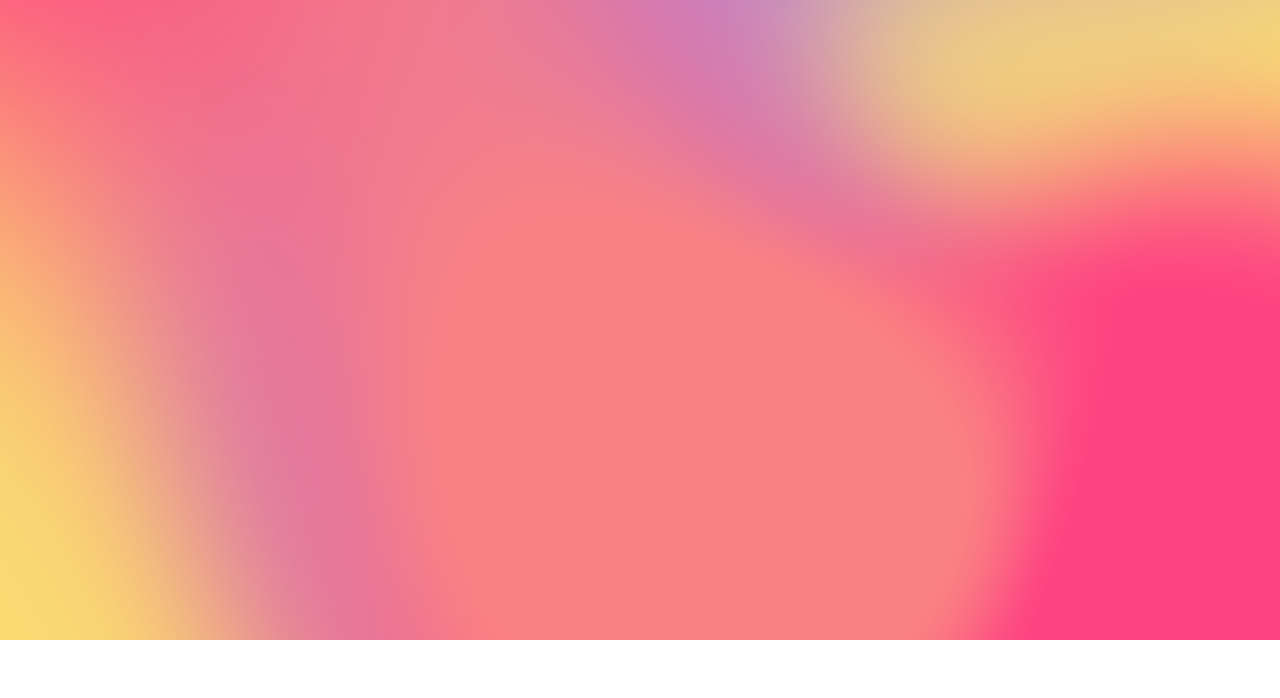
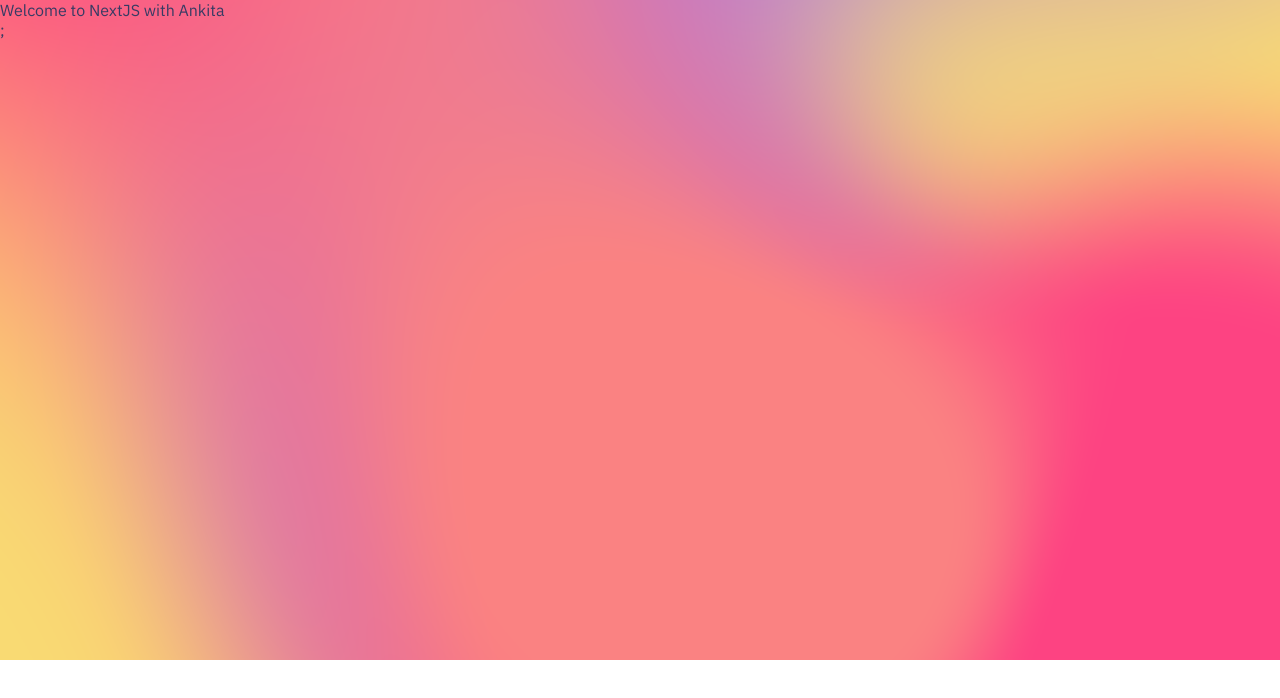
Before and after one commit to lilman109/cofee-connoisseur, a Next.js app: page /courses/nextjs in a window 1280 px wide. Shown: the top 698 px of the page. Built offline with nearby package versions, Linux system fonts and the light colour scheme.

Commit message:
create store context for stores near me data

```diff
--- a/pages/_app.js
+++ b/pages/_app.js
@@ -1,23 +1,46 @@
-import { createContext } from "react";
+import { createContext, useReducer } from "react";
 import "../styles/globals.css";
 
-const StoreContext = createContext();
+export const StoreContext = createContext();
+
+export const ACTION_TYPES = {
+  SET_LAT_LONG: "SET_LAT_LONG",
+  SET_COFFEE_STORES: "SET_COFFEE_STORES",
+};
+
+const storeReduce = (state, action) => {
+  switch (action.type) {
+    case ACTION_TYPES.SET_LAT_LONG:
+      return { ...state, latLong: action.payload.latLong };
+      break;
+
+    case ACTION_TYPES.SET_COFFEE_STORES:
+      return { ...state, coffeeStores: action.payload.coffeeStores };
+      break;
+
+    default:
+      throw new Error(`Unhandled action type: ${action.type}`);
+      break;
+  }
+};
 
 const StoreContextProvider = ({ children }) => {
   const initialState = {
     latLong: "",
     coffeeStores: [],
   };
-  return (
-    <StoreContext.Provider value={{ state: { initialState } }}>{children}</StoreContext.Provider>
-  );
+
+  const [state, dispatch] = useReducer(storeReduce, initialState);
+
+  return <StoreContext.Provider value={{ state, dispatch }}>{children}</StoreContext.Provider>;
 };
 
 function MyApp({ Component, pageProps }) {
-  return;
-  <StoreContextProvider>
-    <Component {...pageProps} />;
-  </StoreContextProvider>;
+  return (
+    <StoreContextProvider>
+      <Component {...pageProps} />;
+    </StoreContextProvider>
+  );
 }
 
 export default MyApp;
```
Also changed, not shown: hooks/use-track-locations.js (+8 -4 lines), pages/index.js (+12 -5 lines).
